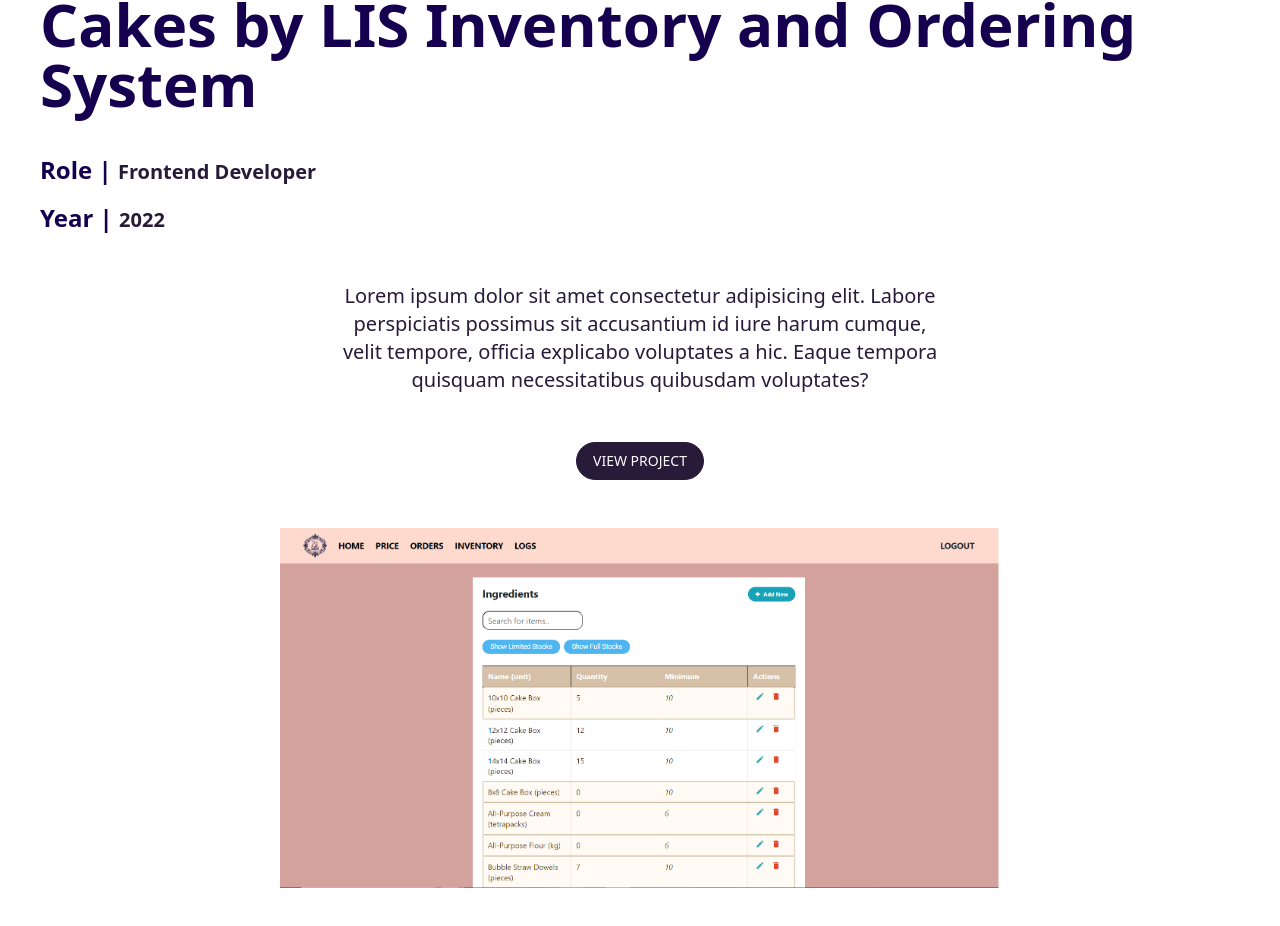
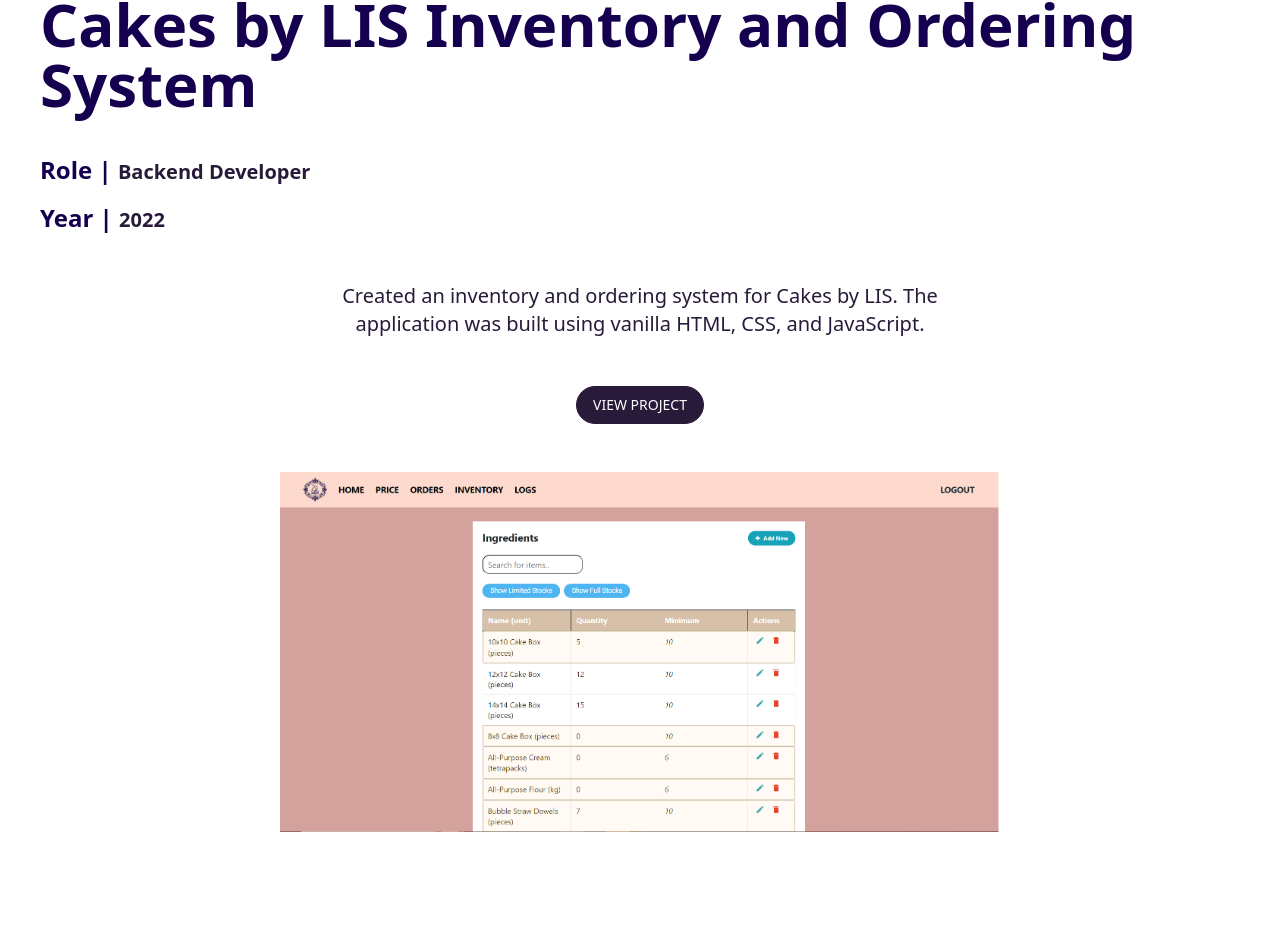
Before and after one commit to AlKyleee/Website-Portfolio, a React (Vite) app: page /portfolio/CakesByLis in a window 1280 px wide. Shown: the part 1245-2171 px from the top of the page. After the commit the page ends 2117 px from the top, so only its background shows below. Built offline with nearby package versions, Linux system fonts and the light colour scheme; a web font is replaced by a local one.

Commit message:
Updated projects info

```diff
--- a/src/pages/Resume.jsx
+++ b/src/pages/Resume.jsx
@@ -18,12 +18,12 @@
           <p className="text-2xl font-medium text-tertiary">Education</p>
           <a href={CV} target="_blank" className='flex justify-center rounded-full bg-tertiary text-white font-semibold py-2 w-36 text-sm ease-in duration-300 border-2 border-tertiary hover:text-tertiary hover:bg-primary hover:border-sky-800'>DOWNLOAD CV</a>
         </div>
-        <ResumeCard duration='2019 - 2023' positionName='University of Santo Tomas' companyDegree='Bachelor of Science in Information Technology Major in Web and Mobile Development' location='Manila, Philippines'>
-          <p className='text-lg font-semibold text-tertiary'>Lorem ipsum dolor sit amet consectetur adipisicing elit. Laborum magni, totam quidem aperiam delectus est earum accusantium quae voluptatibus, quia unde velit! Natus sapiente magni sit minima atque vero hic?</p>
+        <ResumeCard duration='2019 - 2023' positionName='University of Santo Tomas' companyDegree='Bachelor of Science in Information Technology' location='Manila, Philippines'>
+          <p className='text-lg font-semibold text-tertiary'>Studied Bachelor of Science in Information Technology for four years at the University of Santo Tomas. Graduated a Cum Laude and achieved multiple Dean's Lister.</p>
         </ResumeCard>
         <p className="mt-20 text-2xl font-medium">Experience</p>
         <ResumeCard duration='2023 - 2023' positionName='Web Developer (Intern)' companyDegree='Syntactics Inc.' location='Cagayan de Oro, Philippines'>
-          <p className='text-lg font-semibold text-tertiary'>Lorem ipsum dolor sit amet consectetur adipisicing elit. Inventore, fugiat molestias possimus iure, officiis eum ipsa dolores fuga labore voluptatem maxime error soluta quam ab itaque reprehenderit quo consequuntur eos!</p>
+          <p className='text-lg font-semibold text-tertiary'>Interned as a Web Developer at Syntactics for almost half a year. Used WordPress to create and update websites for multiple clients.</p>
         </ResumeCard>
         <p className="mt-20 text-2xl font-medium">Skills</p>
         <Skillset />
--- a/src/pages/projects/AccInventorySystem.jsx
+++ b/src/pages/projects/AccInventorySystem.jsx
@@ -5,7 +5,7 @@
 const AccInventorySystem = () => {
   return (
     <Project title="Account and Inventory Management System" role="Full Stack Developer" year="2021" image={Img} link="https://github.com/AlKyleee/2608_FinalProject">
-        Lorem ipsum, dolor sit amet consectetur adipisicing elit. Placeat aliquam molestias deleniti totam eveniet omnis similique ipsum minima doloremque, fugit dolore laudantium deserunt, odit sed temporibus optio odio natus perferendis!
+        Created an account and inventory management. The application was built using PHP.
     </Project>
   )
 }
--- a/src/pages/projects/CakesByLis.jsx
+++ b/src/pages/projects/CakesByLis.jsx
@@ -4,8 +4,8 @@
 
 const CakesByLis = () => {
     return (
-        <Project title="Cakes by LIS Inventory and Ordering System" role="Frontend Developer" year="2022" image={Img} link="https://github.com/BKryth/CakesByLis">
-            Lorem ipsum dolor sit amet consectetur adipisicing elit. Labore perspiciatis possimus sit accusantium id iure harum cumque, velit tempore, officia explicabo voluptates a hic. Eaque tempora quisquam necessitatibus quibusdam voluptates?
+        <Project title="Cakes by LIS Inventory and Ordering System" role="Backend Developer" year="2022" image={Img} link="https://github.com/BKryth/CakesByLis">
+            Created an inventory and ordering system for Cakes by LIS. The application was built using vanilla HTML, CSS, and JavaScript.
         </Project>
     )
 }
--- a/src/pages/projects/Ceap.jsx
+++ b/src/pages/projects/Ceap.jsx
@@ -5,7 +5,7 @@
 const Ceap = () => {
   return (
     <Project title="CEAP Online Resources for Education (CORE)" role="Frontend Developer & Quality Assurance" year="2022" image={Img} link="https://ceapcore.azurewebsites.net/">
-      Lorem ipsum dolor sit amet consectetur adipisicing elit. Suscipit impedit dolore unde consequuntur aut ipsum aliquam ipsam eum non numquam totam corporis est quaerat ipsa nihil, at quasi veritatis inventore.
+      Created a document management system for the Catholic Association of the Philippines (CEAP). The application was built using NextJS.
     </Project>
   )
 }
--- a/src/pages/projects/CryptoCause.jsx
+++ b/src/pages/projects/CryptoCause.jsx
@@ -5,7 +5,7 @@
 const CryptoCause = () => {
   return (
     <Project title="CryptoCause" role="Frontend Developer" year="2023" image={Img} link="https://github.com/gnrflcthm/smart-contract">
-      Lorem ipsum, dolor sit amet consectetur adipisicing elit. Alias exercitationem consequatur sint rerum tempora quaerat fugiat quisquam deserunt quae, ipsam a labore maxime ipsum autem accusantium nulla tempore laborum. Expedita.
+      Created a decentralized application that allows users to donate to a charity of their choice using cryptocurrency. The application was built using ReactJS and Solidity.
     </Project>
   )
 }
--- a/src/pages/projects/OrderingAccountSystem.jsx
+++ b/src/pages/projects/OrderingAccountSystem.jsx
@@ -4,8 +4,8 @@
 
 const OrderingAccountSystem = () => {
   return (
-    <Project title="Ordering and Account Management System" role="Full Stack Developer" year="2022" link="https://github.com/AlKyleee/ElectiveGroup2" image={Img}>
-        Lorem ipsum dolor sit amet consectetur adipisicing elit. Animi eos voluptate quaerat mollitia consectetur! Accusamus, sunt ad illo sapiente blanditiis odio pariatur natus libero eum ipsam unde ratione id? Vitae.
+    <Project title="Ordering and Account Management System" role="Backend Developer" year="2022" link="https://github.com/AlKyleee/ElectiveGroup2" image={Img}>
+      Created an ordering and account management system designed to look like a fast-food chain. The application was built using PHP and Tailwind.
     </Project>
   )
 }
```
